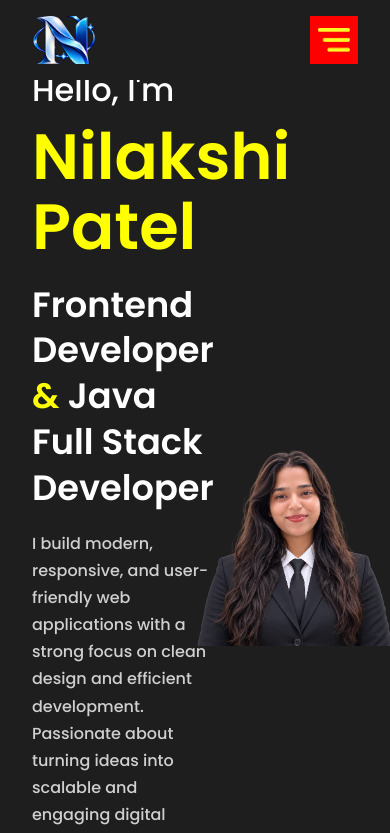
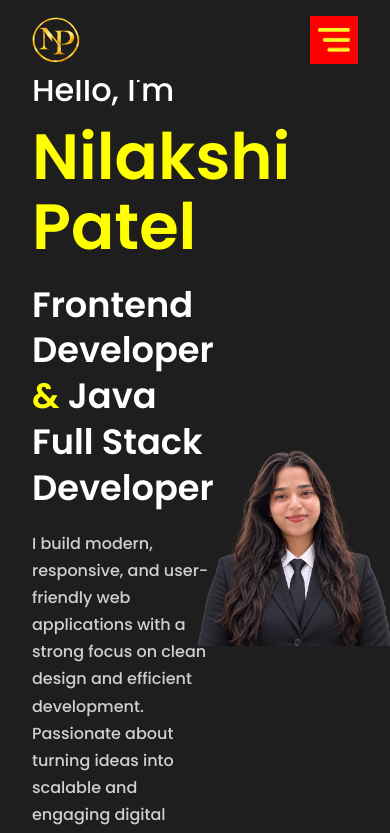
Before and after one commit to nilakshi-patel/portfolio-website, a React (Create React App) app: page / in a window 390 px wide. Shown: the top 833 px of the page. Built offline with nearby package versions, Linux system fonts and the light colour scheme.

Commit message:
update logo styling for better responsiveness

```diff
--- a/src/components/NavBar/navbar.css
+++ b/src/components/NavBar/navbar.css
@@ -15,9 +15,11 @@
 }
 
 .logo {
-    object-fit: cover;
+    display: block;
+    object-fit: contain;
     height: 3rem;
-    width: 4rem;
+    width: auto;
+    max-width: 100%;
 }
 
 .desktopMenuListItem {
```
Also changed, not shown: src/assets/logo.png.
